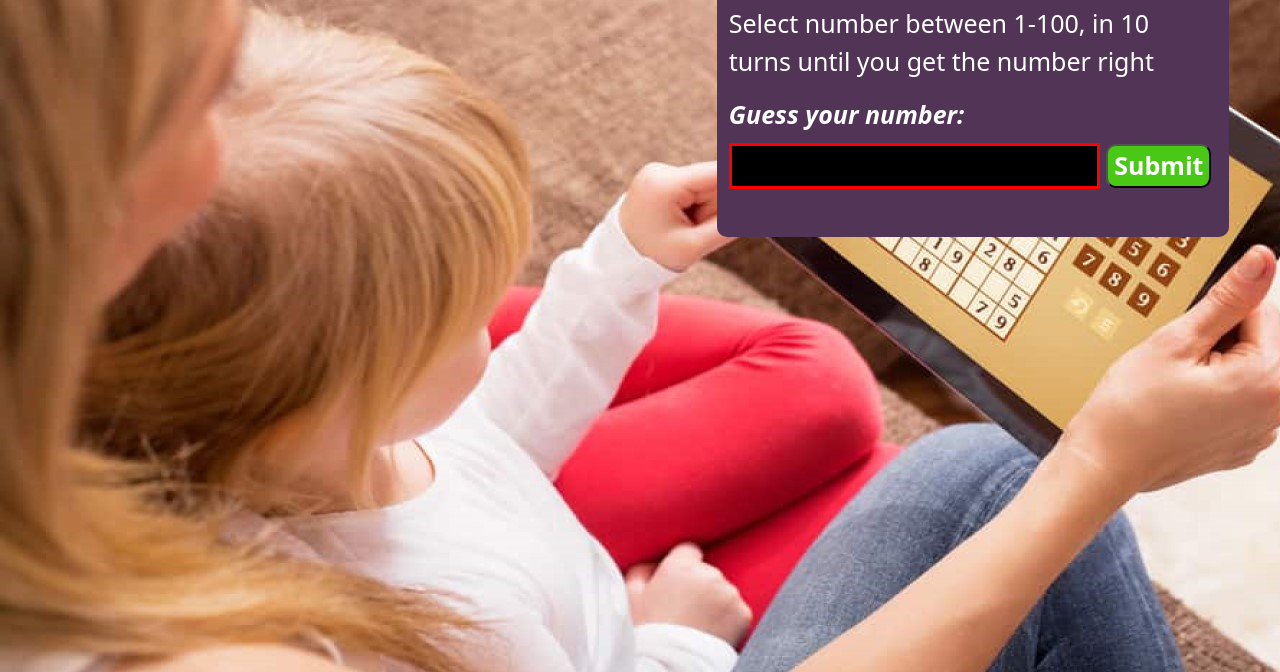
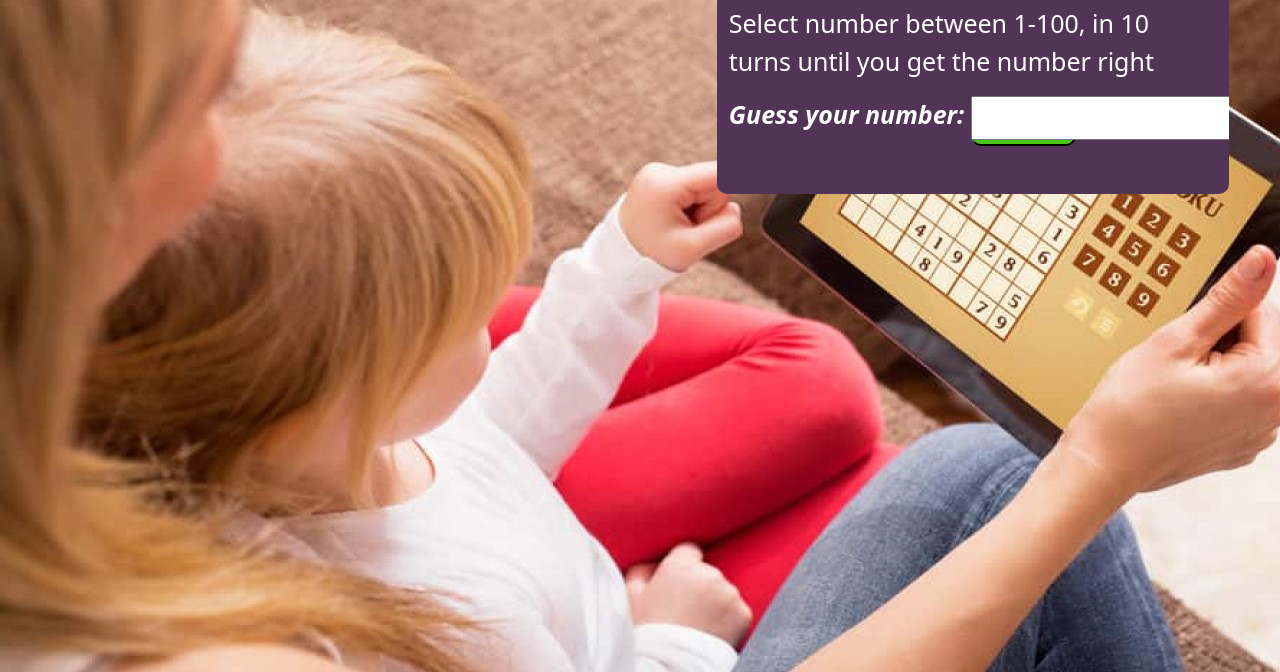
Before and after one commit to edekeemmanuel/number-game, a plain HTML site: page index.html in a window 1280 px wide. Shown: the part 128-800 px from the top of the page. Drawn offline with nearby package versions, Linux system fonts and the light colour scheme.

Commit message:
Update index.css

```diff
--- a/index.css
+++ b/index.css
@@ -88,10 +88,11 @@ label{
     font-weight: bolder;
 }
 
-.guess{
-background-color: black;
+input.guess{
+    position: absolute;
+/* background-color: black;
 color: white;
-border: red solid 3px;
+border: red solid 3px; */
 }
 
 .guessSubmit{
```
